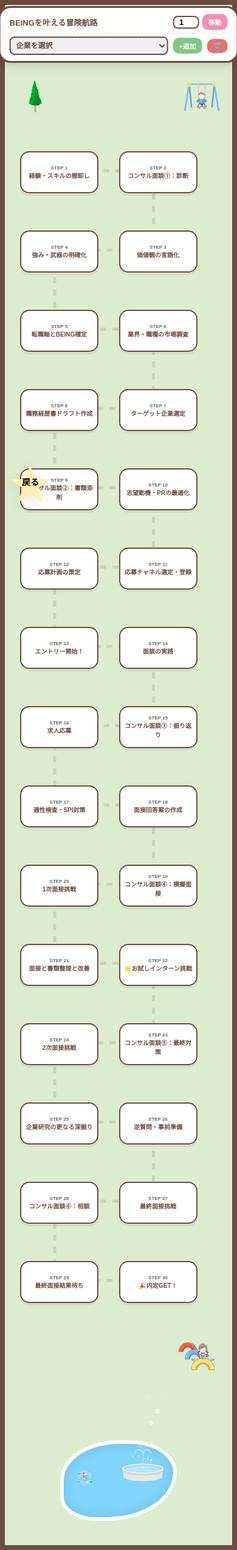
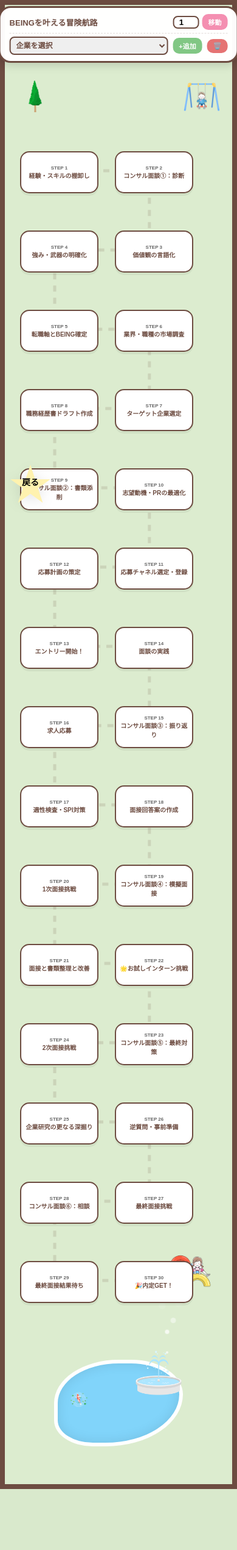
Before and after one commit to nana19820227/steppia_project, a Django app: page /progress/ in a window 390 px wide. Shown: the whole page at 61% size. After the commit the page ends 2442 px from the top, so only its background shows below. Run offline with Django 5.2, Linux system fonts and the light colour scheme; the visitor is signed in with stand-in values (Sample User, id 1); data that the repository does not hold is empty; some web fonts are replaced.

Commit message:
冒険マップ：スマホ表示で池と噴水をSTEP30の直下に配置する最終調整

```diff
--- a/steppia_app/templates/steppia_app/progress.html
+++ b/steppia_app/templates/steppia_app/progress.html
@@ -30,7 +30,7 @@
 
         .dollhouse-frame {
             position: relative;
-            width: 100%; /* スマホ対応のため100%に変更 */
+            width: 100%;
             max-width: 1300px;
             min-height: 1250px;
             background: var(--grass);
@@ -91,35 +91,29 @@
         .deco-item { position: absolute; pointer-events: none; z-index: 10; }
         .splash { position: absolute; width: 8px; height: 8px; background: white; border-radius: 50%; pointer-events: none; }
 
-        /* --- デコレーション配置（PCデフォルト） --- */
+        /* --- デコレーション配置（デフォルト） --- */
         .tree-deco { top: 80px; left: 1100px; width: 120px; }
         .buranko-deco { top: 80px; left: 60px; width: 130px; }
 
-        /* 🆕 PC/スマホ共通：池と噴水は「bottom」基準で配置 */
         .magic-pond {
-            bottom: 50px; left: 50%; transform: translateX(-50%);
-            width: 250px; height: 160px; background: #81D4FA;
-            border: 6px solid #FFF; border-radius: 50% 40% 60% 30%; overflow: hidden;
-            box-shadow: inset 0 0 20px rgba(0,0,0,0.1);
+            top: 1040px; left: 280px; width: 250px; height: 160px;
+            background: #81D4FA; border: 6px solid #FFF; border-radius: 50% 40% 60% 30%;
+            overflow: hidden; box-shadow: inset 0 0 20px rgba(0,0,0,0.1);
         }
-        .funsui-area {
-            bottom: 120px; left: 50%; transform: translateX(-10%);
-            width: 140px;
-        }
-        .tobibako-deco { bottom: 300px; right: 80px; width: 120px; }
+        .funsui-area { top: 1080px; left: 1120px; width: 140px; }
+        .tobibako-deco { top: 1050px; left: 750px; width: 120px; }
 
         /* --- モバイル対応レイアウト --- */
         @media (max-width: 768px) {
             .dollhouse-frame { width: 100vw; border: 8px solid var(--wood); }
             .header-panel h2 { font-size: 13px !important; }
-
             .tree-deco { top: 120px !important; left: 10px !important; width: 80px !important; }
             .buranko-deco { top: 120px !important; right: 10px !important; left: auto !important; width: 80px !important; }
 
-            /* 🆕 スマホ専用：池と噴水をコンパクトに */
-            .magic-pond { width: 180px !important; height: 120px !important; bottom: 40px !important; }
-            .funsui-area { width: 100px !important; bottom: 100px !important; }
-            .tobibako-deco { bottom: 280px !important; right: 15px !important; width: 80px !important; }
+            /* スマホ時のみの池・噴水デザイン調整 */
+            .magic-pond { width: 200px !important; height: 130px !important; }
+            .funsui-area { width: 110px !important; }
+            .tobibako-deco { right: 20px !important; left: auto !important; width: 90px !important; }
         }
     </style>
 </head>
@@ -146,16 +140,17 @@
             </div>
         </div>
 
-        <div class="deco-item magic-pond">
+        <div id="pond-deco" class="deco-item magic-pond">
             <img src="{% static 'images/fish.png' %}" style="position:absolute; top:35%; width:35px; animation: swim-no-flip 10s linear infinite;">
         </div>
-        <div class="deco-item funsui-area">
+        <div id="funsui-deco" class="deco-item funsui-area">
             <img src="{% static 'images/funsui.png' %}" style="width:100%; display:block;">
             <div id="splash-container" style="position:absolute; top:20px; left:50%; width:40px; height:20px;"></div>
         </div>
+
         <img src="{% static 'images/midorinoki.png' %}" class="deco-item tree-deco">
         <img src="{% static 'images/buranko.png' %}" class="deco-item buranko-deco">
-        <img src="{% static 'images/tobibako.png' %}" class="deco-item tobibako-deco">
+        <img id="tobibako-deco" src="{% static 'images/tobibako.png' %}" class="deco-item tobibako-deco">
 
         <img src="{% static 'images/onna.png' %}" class="player-pawn" id="pawn" style="display:none;">
 
@@ -182,7 +177,8 @@
 
             const isMobile = window.innerWidth < 768;
             const cols = isMobile ? 2 : 6;
-            const gapX = isMobile ? (window.innerWidth / 2.4) : 190;
+            const frameWidth = document.getElementById('main-frame').clientWidth;
+            const gapX = isMobile ? (frameWidth / 2.4) : 190;
             const gapY = isMobile ? 130 : 140;
             const startX = isMobile ? 25 : 120;
             const startY = isMobile ? 240 : 200;
@@ -209,10 +205,29 @@
                 nodePoints.push({x: x + (isMobile ? 57 : 70), y: y + (isMobile ? 32 : 35)});
             }
 
-            // 🆕 イラストの余白を含めて高さを計算
-            const lastPoint = nodePoints[nodePoints.length - 1];
-            const buffer = isMobile ? 450 : 250;
-            document.getElementById('main-frame').style.height = (lastPoint.y + buffer) + 'px';
+            // 🆕 最後のステップ（STEP 30）の座標を取得
+            const lastY = nodePoints[29].y;
+
+            // 🆕 モバイル時：池、噴水、跳び箱をSTEP 30の下に配置
+            if (isMobile) {
+                const pond = document.getElementById('pond-deco');
+                const funsui = document.getElementById('funsui-deco');
+                const tobibako = document.getElementById('tobibako-deco');
+
+                pond.style.top = (lastY + 130) + 'px';
+                pond.style.left = '50%';
+                pond.style.transform = 'translateX(-50%)';
+
+                funsui.style.top = (lastY + 110) + 'px';
+                funsui.style.left = '50%';
+                funsui.style.transform = 'translateX(10%)'; // 池の横に少しずらす
+
+                tobibako.style.top = (lastY - 50) + 'px'; // 跳び箱はゴールのすぐ横
+            }
+
+            // 🆕 最後の要素が収まるように高さを計算
+            const buffer = isMobile ? 350 : 250;
+            document.getElementById('main-frame').style.height = (lastY + buffer) + 'px';
 
             drawPath(); updateView();
         }
```
